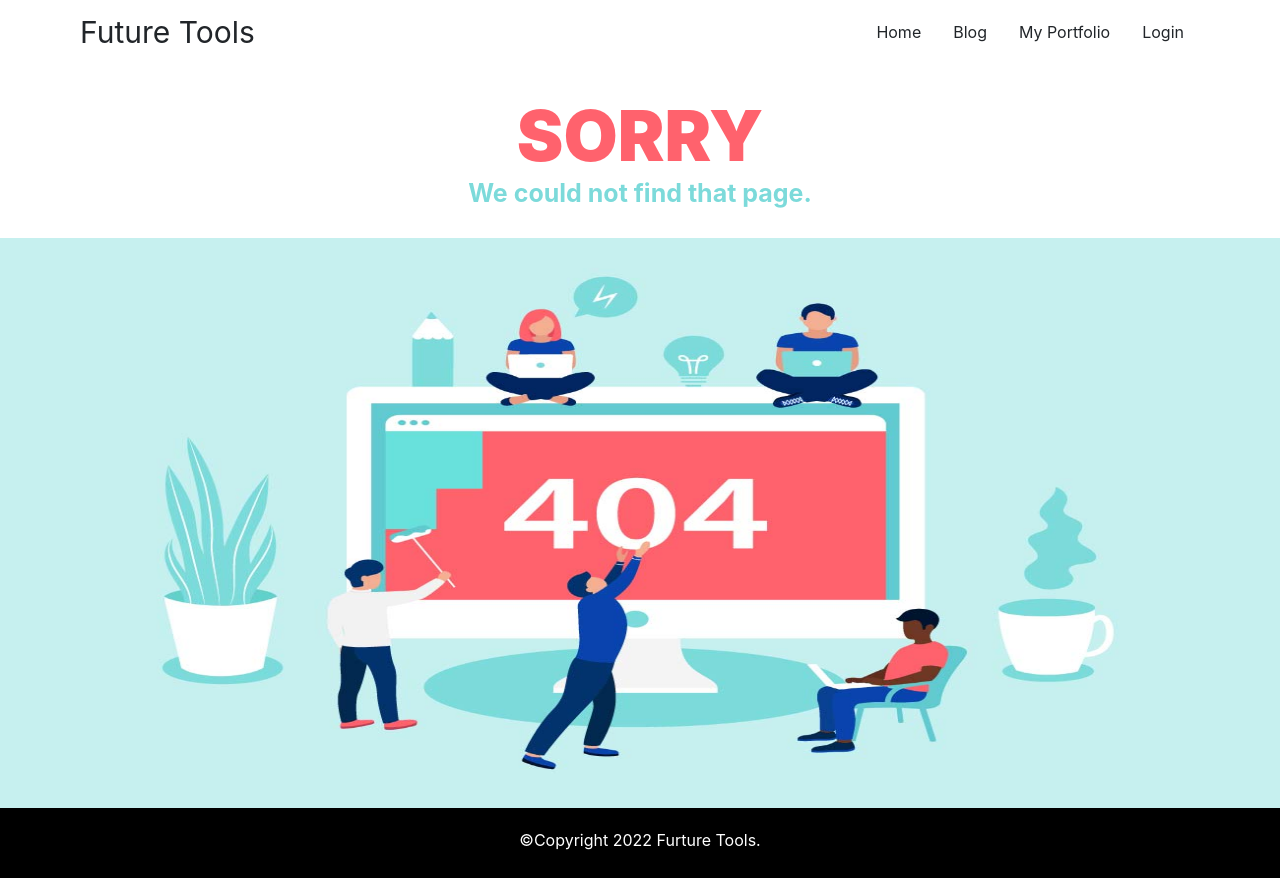
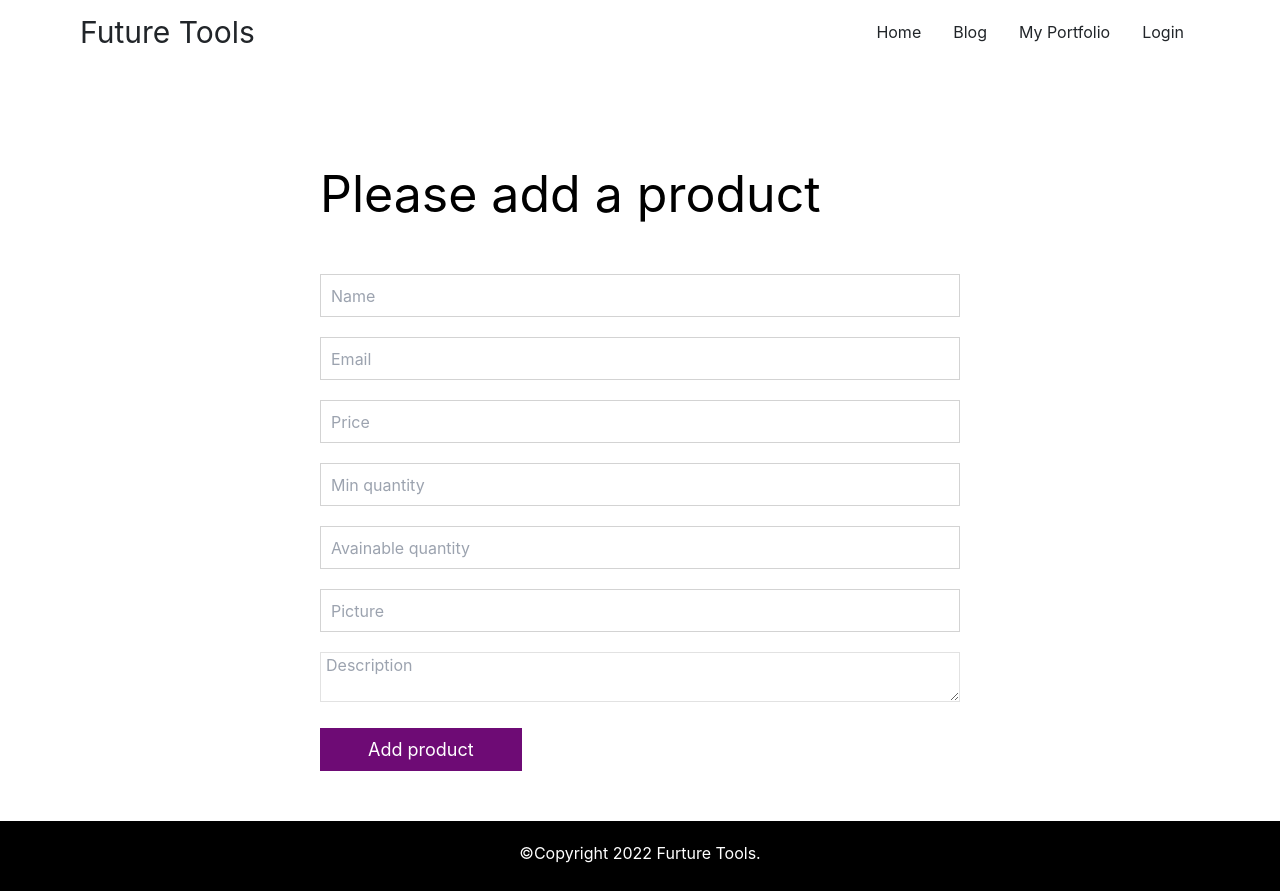
Before and after one commit to mdohidurzaman/future-tools-client, a React (Create React App) app: page /addproduct in a window 1280 px wide. Built offline with nearby package versions, Linux system fonts and the light colour scheme; no server answers.

Commit message:
Added add product page

```diff
--- a/src/App.js
+++ b/src/App.js
@@ -15,6 +15,7 @@ import Shipping from "./Pages/Shipping";
 import Footer from "./Components/Shared/Footer";
 import NotFound from "./Pages/NotFound";
 import MyPortfolio from "./Pages/MyPortfolio";
+import AddProducts from "./Pages/AddProducts";
 function App() {
   return (
     <div className="App">
@@ -29,6 +30,7 @@ function App() {
           }
         ></Route>
         <Route path="/" element={<Home></Home>}></Route>
+        <Route path="addproduct" element={<AddProducts></AddProducts>}></Route>
         <Route path="/shipping" element={<Shipping></Shipping>}></Route>
         <Route path="/login" element={<Login></Login>}></Route>
         <Route path="/register" element={<Register></Register>}></Route>
--- /dev/null
+++ b/src/Pages/AddProducts.js
@@ -0,0 +1,92 @@
+import React from "react";
+import { Form } from "react-bootstrap";
+
+const AddProducts = () => {
+  const handleAddInventory = (event) => {
+    event.preventDefault();
+    const name = event.target.name.value;
+    const email = event.target.email.value;
+    const price = event.target.price.value;
+    const availableQuantity = event.target.quantity.value;
+    const image = event.target.image.value;
+    const description = event.target.description.value;
+    const minOrderQuantity = event.target.minQuantity.value;
+    const tool = {
+      name,
+      email,
+      price,
+      availableQuantity,
+      image,
+      minOrderQuantity,
+      description,
+    };
+
+    //Send data to the server
+    const url = `http://localhost:5000/tool`;
+    fetch(url, {
+      method: "POST",
+      headers: {
+        "Content-Type": "application/json",
+      },
+      body: JSON.stringify(tool),
+    })
+      .then((res) => res.json())
+      .then((data) => {
+        console.log("success", data);
+      });
+    alert("Your inventory is added successfuly");
+    event.target.reset();
+  };
+  return (
+    <div className="contianer w-40 mx-auto login-form">
+      <h2 style={{ color: "#000", marginBottom: "50px", fontSize: "50px" }}>
+        Please add a product
+      </h2>
+      <Form onSubmit={handleAddInventory}>
+        <input type="text" name="name" id="" placeholder="Name" required />
+        <input type="email" name="email" id="" placeholder="Email" />
+        <input type="number" name="price" id="" placeholder="Price" />
+        <input
+          type="number"
+          name="minQuantity"
+          id=""
+          placeholder="Min quantity"
+        />
+        <input
+          type="number"
+          name="quantity"
+          id=""
+          placeholder="Avainable quantity"
+        />
+        <input type="text" name="image" id="" placeholder="Picture" />
+        <textarea
+          style={{
+            width: "100%",
+            height: "50px",
+            border: "1px solid #e2e2e2",
+            paddingLeft: "5px",
+            marginBottom: "20px",
+          }}
+          type="message"
+          name="description"
+          placeholder="Description"
+        ></textarea>
+
+        <button
+          style={{
+            backgroundColor: "#6E0B75",
+            color: "#fff",
+            border: "0",
+            fontSize: "18px",
+            marginBottom: "50px",
+          }}
+          className="py-2 px-5"
+        >
+          Add product
+        </button>
+      </Form>
+    </div>
+  );
+};
+
+export default AddProducts;
--- a/src/Pages/Purchase/Purchase.js
+++ b/src/Pages/Purchase/Purchase.js
@@ -12,11 +12,11 @@ const Purchase = () => {
       .then((data) => setTools(data));
   }, [id]);
   return (
-    <div className="gap-16 grid sm:grid-cols-1 md:grid-cols-3 justify-center">
+    <div className="gap-16 grid mx-auto my-10">
       <div class="mx-auto block card w-96 bg-base-100 shadow-xl">
         <Link to="/shipping">
           <figure>
-            <img src={tools.image} alt="Shoes" />
+            <img src={tools.image} alt="Tools" />
           </figure>
         </Link>
         <div class="card-body text-default">
--- a/src/Pages/Shipping.js
+++ b/src/Pages/Shipping.js
@@ -42,7 +42,7 @@ const Shipping = () => {
               />
             </div>
             <div class="form-control mt-6">
-              <button class="btn btn-primary">Login</button>
+              <button class="btn btn-primary">Place order</button>
             </div>
           </div>
         </div>
```
